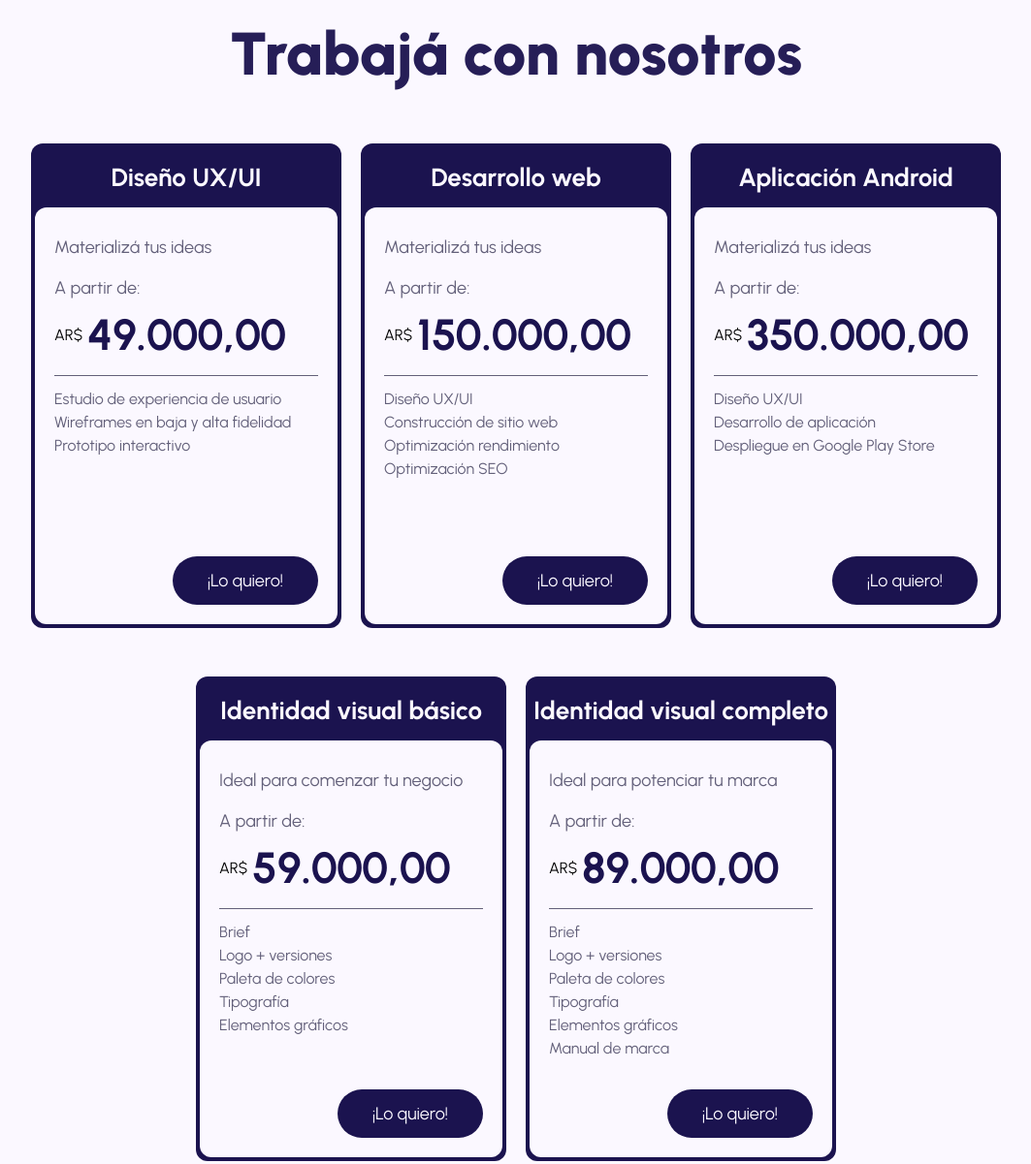
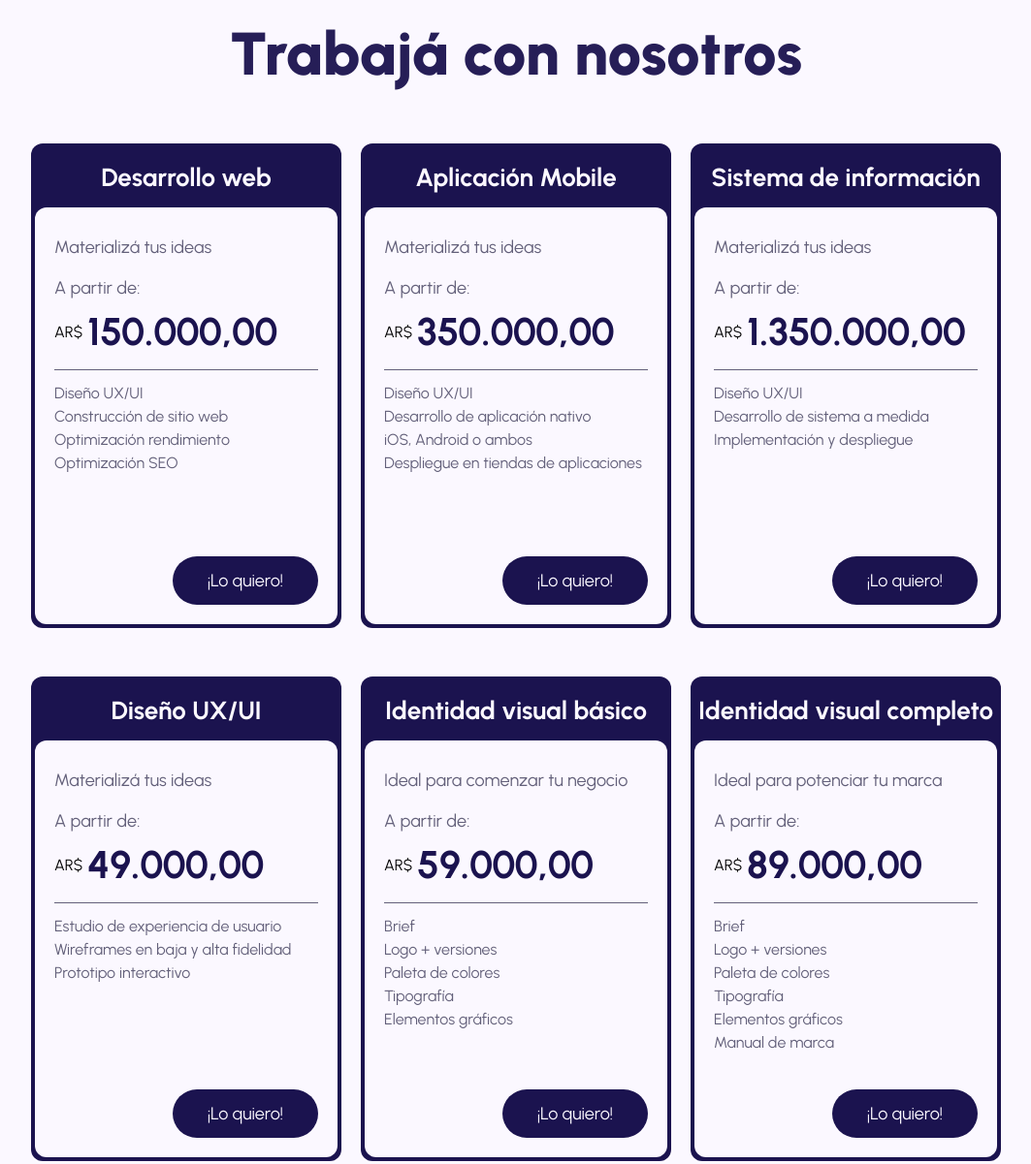
Before and after one commit to 2piradrian/cswap-web, an Astro site: page / in a window 1280 px wide. Shown: the part 2183-3384 px from the top of the page at 97% size, without its empty margins (108-1171 px from the left). Built offline with nearby package versions, Linux system fonts and the light colour scheme; Astro itself is replaced by a stand-in of ours.

Commit message:
Refactor pricing and services content
- Updated font size in pricing card styles from 45px to 40px for better readability.
- Revised service subtitle in services.json for clarity and conciseness.
- Modified pricing section in Pricing.astro to include a new "Sistema de información" card and updated features for existing cards.
- Adjusted service description in Services.astro to align with the new subtitle.

```diff
--- a/src/components/pricing-card/style.module.css
+++ b/src/components/pricing-card/style.module.css
@@ -45,7 +45,7 @@
 }
 
 .price {
-    font-size: 45px;
+    font-size: 40px;
     font-weight: 700;
     color: var(--primary);
 }
--- a/src/data/services.json
+++ b/src/data/services.json
@@ -14,7 +14,7 @@
     {
         "name": "development",
         "title": "Construcción",
-        "subtitle": "Desarrollo e implementación de webs y aplicaciones Android.",
+        "subtitle": "Desarrollo de webs, aplicaciones y sistemas sólidos.",
         "description": "Desarrollamos sitios web y aplicaciones Android a medida, optimizadas para ofrecer el mejor rendimiento y experiencia de usuario. Convertimos tus ideas en productos digitales funcionales y escalables.\n\n🔹 Desarrollo web con tecnologías modernas y adaptables.\n🔹 Creación de aplicaciones 100% Android nativas.\n🔹 Optimización de velocidad y rendimiento en cada proyecto.\n🔹 Integración con bases de datos y APIs para soluciones completas.\n\n🎯 Nos enfocamos en entregar productos eficientes, seguros y alineados con tus objetivos.\n\n✅ Uso de frameworks y lenguajes de última generación como React, Next.js, Flutter y Kotlin.\n✅ Desarrollo responsive para garantizar compatibilidad con todos los dispositivos.\n✅ Implementación de buenas prácticas de SEO y accesibilidad.\n\n📢 Lleva tu proyecto al siguiente nivel con un desarrollo profesional. ¡Contáctanos hoy!"
     }
 ]
--- a/src/sections/pricing/Pricing.astro
+++ b/src/sections/pricing/Pricing.astro
@@ -9,25 +9,31 @@ import style from "./style.module.css";
     <div class={`${style.subcontainer} delimiter`}>
         <div class={style.pricing}>
             <PricingCard
-                title="Diseño UX/UI"
-                description="Materializá tus ideas"
-                price="49.000,00"
-                features={["Estudio de experiencia de usuario", "Wireframes en baja y alta fidelidad", "Prototipo interactivo"]}
-            />
-            <PricingCard
                 title="Desarrollo web"
                 description="Materializá tus ideas"
                 price="150.000,00"
                 features={["Diseño UX/UI", "Construcción de sitio web", "Optimización rendimiento", "Optimización SEO"]}
             />
             <PricingCard
-                title="Aplicación Android"
+                title="Aplicación Mobile"
                 description="Materializá tus ideas"
                 price="350.000,00"
-                features={["Diseño UX/UI", "Desarrollo de aplicación", "Despliegue en Google Play Store"]}
+                features={["Diseño UX/UI", "Desarrollo de aplicación nativo", "iOS, Android o ambos", "Despliegue en tiendas de aplicaciones"]}
+            />
+            <PricingCard
+                title="Sistema de información"
+                description="Materializá tus ideas"
+                price="1.350.000,00"
+                features={["Diseño UX/UI", "Desarrollo de sistema a medida", "Implementación y despliegue"]}
             />
         </div>
         <div class={style.pricing}>
+            <PricingCard
+                title="Diseño UX/UI"
+                description="Materializá tus ideas"
+                price="49.000,00"
+                features={["Estudio de experiencia de usuario", "Wireframes en baja y alta fidelidad", "Prototipo interactivo"]}
+            />
             <PricingCard
                 title="Identidad visual básico"
                 description="Ideal para comenzar tu negocio"
--- a/src/sections/services/Services.astro
+++ b/src/sections/services/Services.astro
@@ -20,7 +20,7 @@ import style from './style.module.css';
         />
         <ServiceCard
             title="Construcción"
-            description="Desarrollo e implementación de webs y aplicaciones android."
+            description="Desarrollo de webs, aplicaciones y sistemas sólidos."
             icon="/assets/icons/service-dev.svg"
             link="/#precios"
         />
```
Also changed, not shown: 1 other file.
